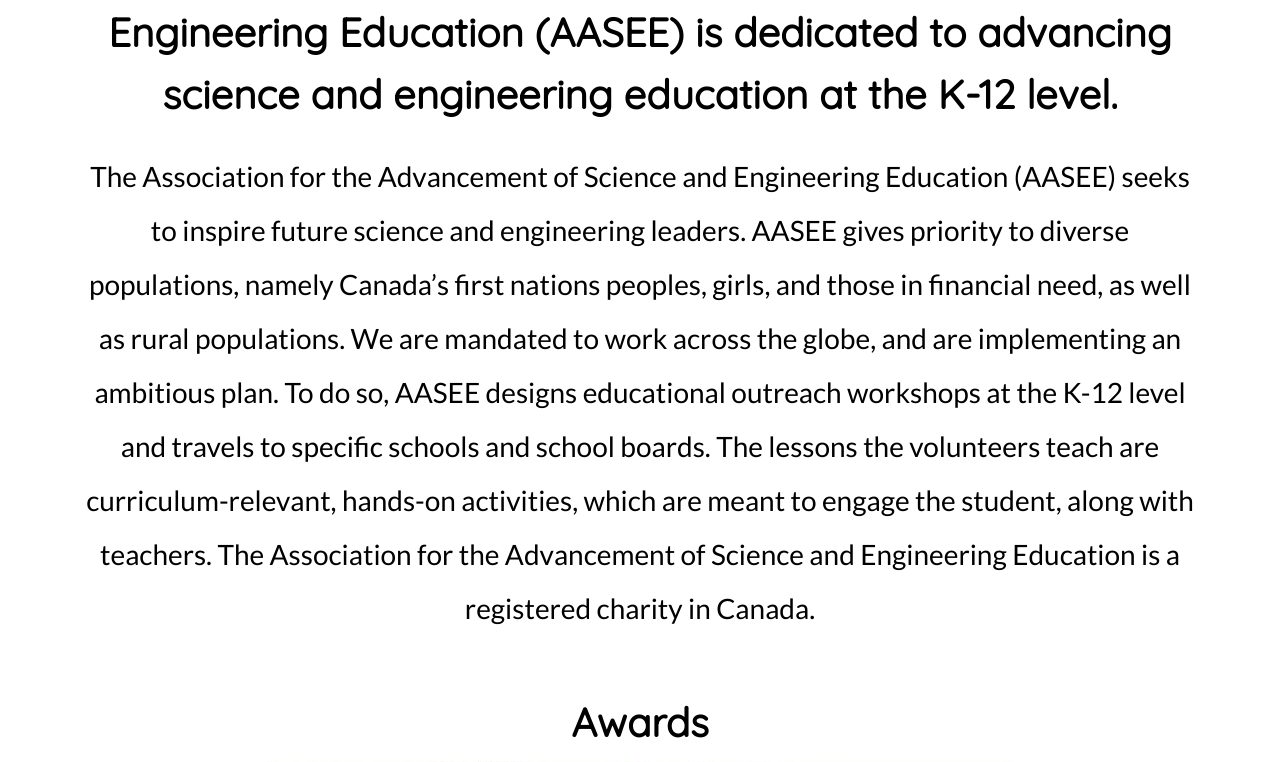
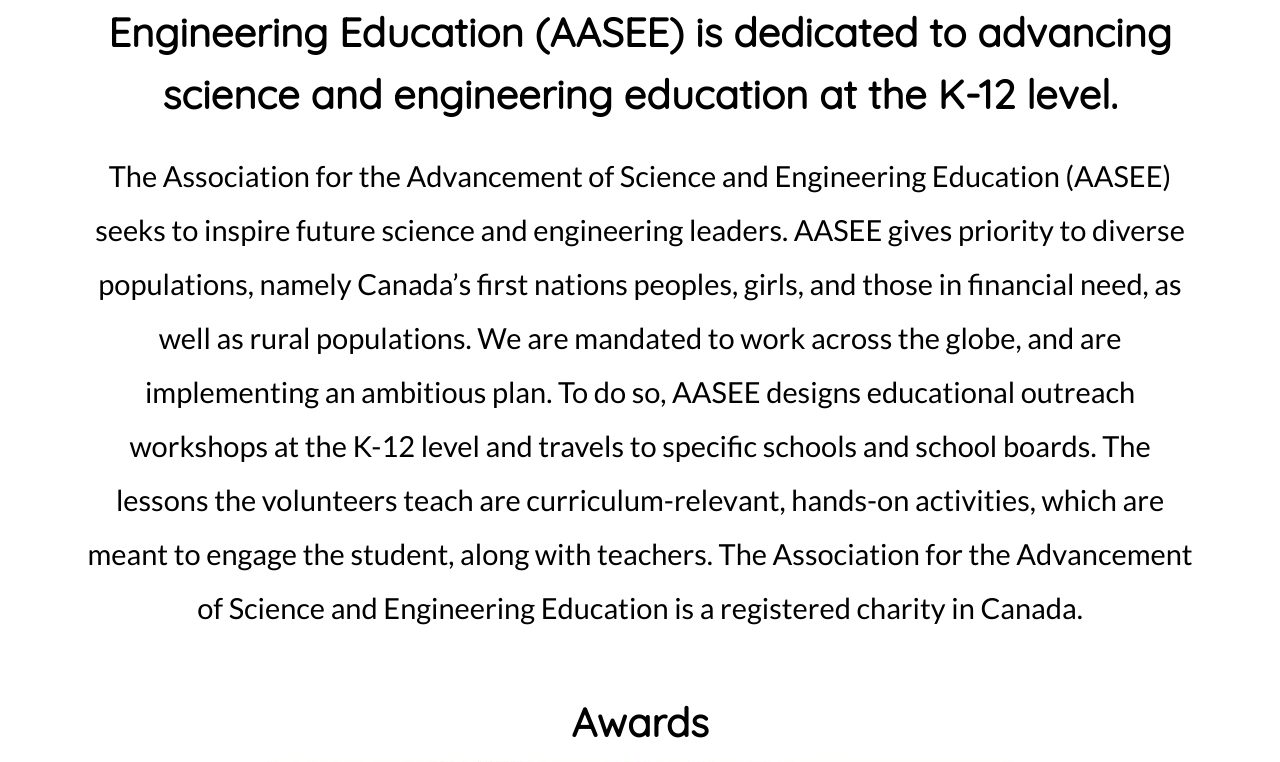
Before and after one commit to MushtabaA/AASEE-Website, a React (Create React App) app in the folder react-bootstrap/: page / in a window 1280 px wide. Shown: the part 660-1422 px from the top of the page. Built offline with nearby package versions, Linux system fonts and the light colour scheme.

Commit message:
Changed the font size of get in css

```diff
--- a/react-bootstrap/src/components/Get_in.css
+++ b/react-bootstrap/src/components/Get_in.css
@@ -47,7 +47,7 @@ body {
   font-family: Lato;
   font-style: normal;
   font-weight: 200;
-  font-size: 28px;
+  font-size: 29px;
   line-height: 54px;
   /* identical to box height*/
 
```
